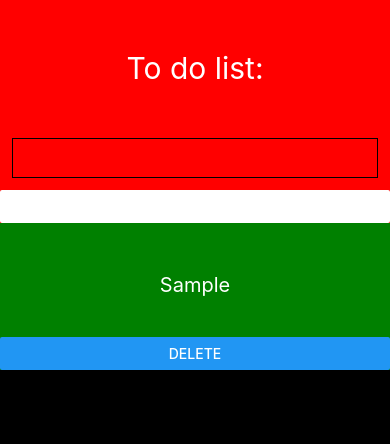
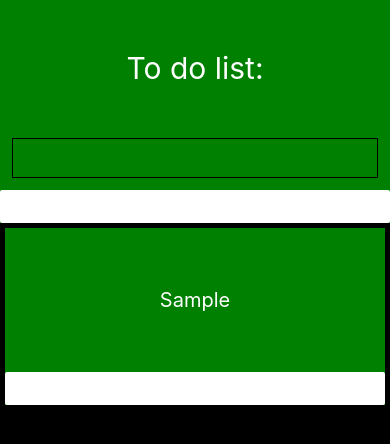
Before and after one commit to Raunaq27/MULT265-A1-Raunaq, a React Native app: screen / in a window 390 px wide. Both pictures are taken after typing "Sample" into the empty fields and a click on the button "ADD TO DO". Shown: the top 444 px of the page. Built offline with nearby package versions, Linux system fonts and the light colour scheme.

Commit message:
got the page to add the todo items but the text is not showing

```diff
--- a/src/App.js
+++ b/src/App.js
@@ -32,12 +32,14 @@ const App = () => {
       }),
     );
   };
+
   const handleDeleteTodo = id => {
     setTodos(todos.filter(todo => todo.id !== id));
   };
 
   return (
     <ScrollView style={styles.scrollView}>
+      <View>
         <View style={styles.container}>
           <Text style={styles.heading}>To do list:</Text>
           <TextInput
@@ -47,16 +49,17 @@ const App = () => {
             onChange={event => setNewTodo(event.target.value)}
           />
           <Button title="Add To Do" color={'white'} onPress={handleSubmit} />
-
+        </View>
+        <View>
           {todos.map(todo => (
             <TouchableOpacity
-            style={styles.containerTest}
               key={todo.id}
               onChange={() => handleToggleCompleted(todo.id)}>
-            <View key={todo.id}>
+              <View style={[styles.random, todo.isSelected && styles.selected]}>
                 <Text style={styles.mainText}>{todo.text}</Text>
 
                 <Button
+                  color={'white'}
                   title="Delete"
                   onPress={() => {
                     handleDeleteTodo(todo.id);
@@ -65,6 +68,7 @@ const App = () => {
               </View>
             </TouchableOpacity>
           ))}
+        </View>
       </View>
     </ScrollView>
   );
@@ -81,23 +85,39 @@ const styles = StyleSheet.create({
   },
   mainText: {
     fontSize: 20,
-    marginVertical: 40,
+    marginVertical: 50,
     color: 'white',
     margin: 10,
     marginTop: 50,
     textAlign: 'center',
+    padding: 10,
   },
   container: {
-    backgroundColor: 'red',
+    backgroundColor: 'green',
   },
-  containerTest: {
+  random: {
     backgroundColor: 'green',
+    fontSize: 20,
+    color: 'white',
+    margin: 5,
+    textAlign: 'center',
+  },
+  selected: {
+    opacity: 0.3,
   },
   input: {
     height: 40,
     margin: 12,
     borderWidth: 1,
     padding: 10,
+  },
+  btn: {
+    height: 40,
+    margin: 12,
+    borderWidth: 1,
+    padding: 10,
+    borderRadius: 10,
+    color: 'white',
   },
   scrollView: {
     backgroundColor: 'black',
```
Lines whose indentation alone changed are shown as unchanged.
